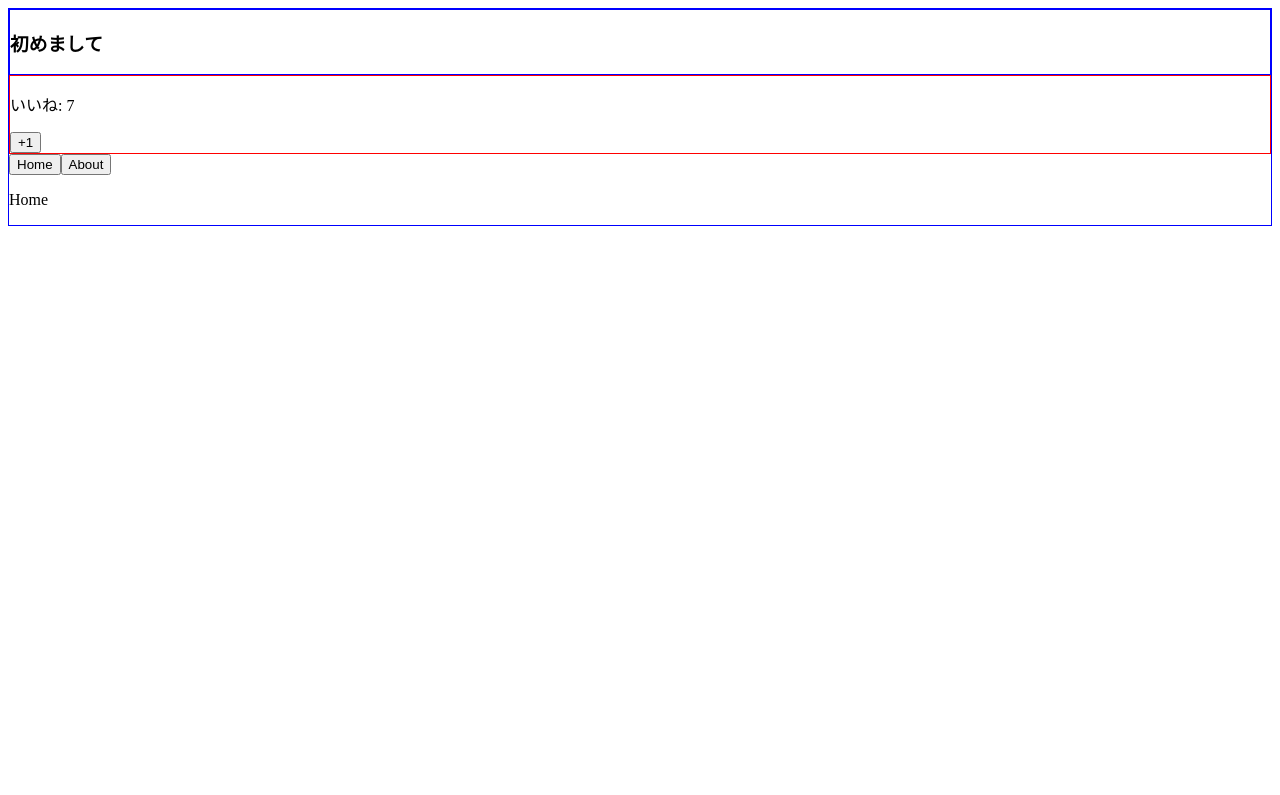
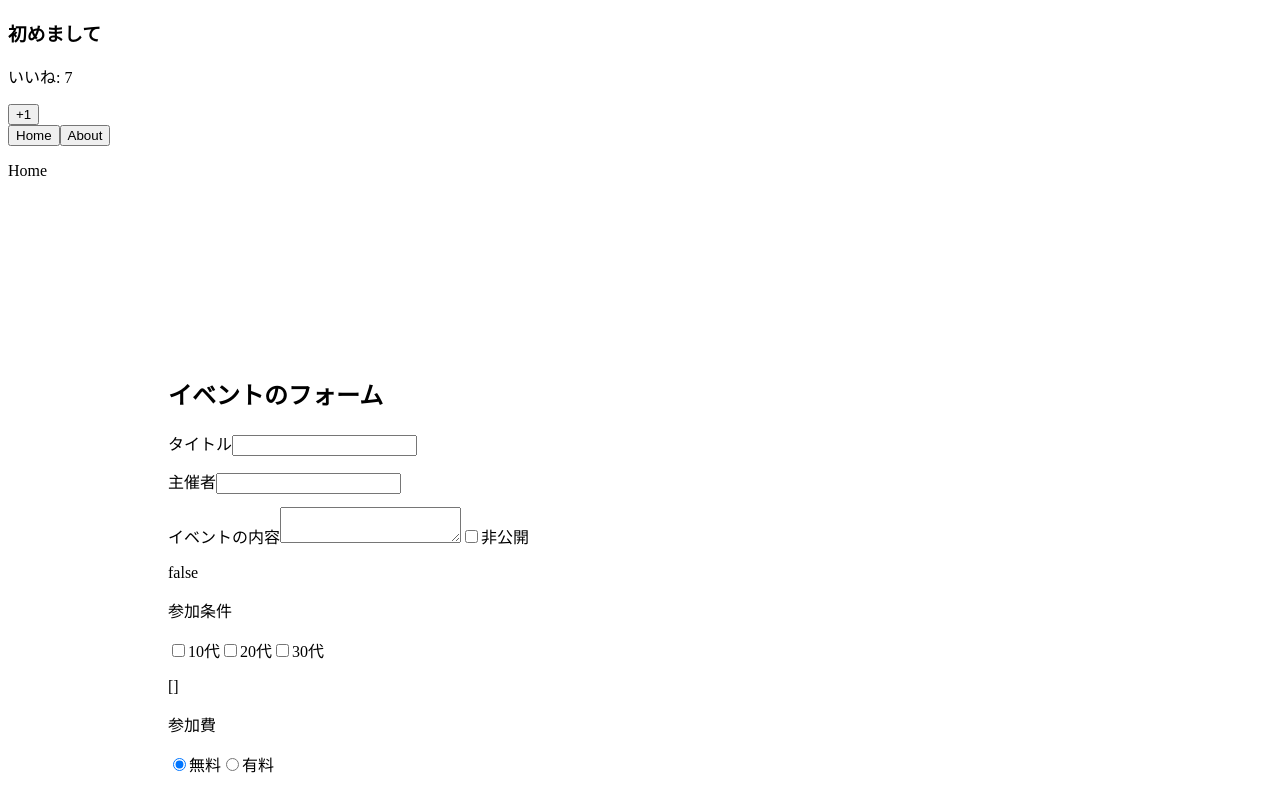
Before and after one commit to asaknkn/vue-study, a Vue app: page / in a window 1280 px wide. Shown: the top 795 px of the page. Built offline with nearby package versions, Linux system fonts and the light colour scheme.

Commit message:
v-model for component

```diff
--- a/src/App.vue
+++ b/src/App.vue
@@ -11,7 +11,80 @@
     <keep-alive>
       <component :is="currentComponent"></component> <!-- keep-alive がないと切り替わるたびにコンポーネントが destroyed される -->
     </keep-alive>
+    <div style="padding: 10rem">
+      <h2>イベントのフォーム</h2>
+      <EventTitle v-model="eventData.title"></EventTitle>
+      <label for="host">主催者</label>
+      <input
+        id="host"
+        type="text"
+        v-model.trim="eventData.host"
+      />
+      <pre>{{eventData.host}}</pre>
 
+      <label for="detail">イベントの内容</label>
+      <textarea id="detail" v-model="eventData.detail"></textarea>
+
+      <input
+        type="checkbox"
+        id="isPrivate"
+        v-model="eventData.isPrivate"
+      />
+      <label for="isPrivate">非公開</label>
+      <p>{{eventData.isPrivate}}</p>
+
+      <p>参加条件</p>
+      <input
+        type="checkbox"
+        id="10"
+        value="10代"
+        v-model="eventData.target"
+      >
+      <label for="10">10代</label>
+
+      <input
+        type="checkbox"
+        id="20"
+        value="20代"
+        v-model="eventData.target"
+      >
+      <label for="20">20代</label>
+
+      <input
+        type="checkbox"
+        id="30"
+        value="30代"
+        v-model="eventData.target"
+      >
+      <label for="30">30代</label>
+
+      <p>{{eventData.target}}</p>
+
+      <p>参加費</p>
+      <input
+        type="radio"
+        id="free"
+        value="無料"
+        v-model="eventData.price"
+      >
+      <label for="free">無料</label>
+      <input
+        type="radio"
+        id="paid"
+        value="有料"
+        v-model="eventData.price"
+      >
+      <label for="paid">有料</label>
+
+      <p>開催場所</p>
+      <select v-model="eventData.location" multiple>
+        <option
+          v-for="location in locations"
+          :key="location"
+        >{{location}}</option>
+      </select>
+      <p>{{eventData.location}}</p>
+    </div>
   </div>
 </template>
 
@@ -19,18 +92,30 @@
 import LikeHeader from "./components/LikeHeader.vue"
 import About from "./components/About.vue"
 import Home from "./components/Home.vue"
+import EventTitle from "./components/EventTitle.vue"
 
   export default {
     data() {
       return {
         number: 14,
-        currentComponent: "Home"
+        currentComponent: "Home",
+        locations: ["東京", "大阪", "愛知"],
+        eventData: {
+          title: "",
+          host: "",
+          detail:"",
+          isPrivate: false,
+          target: [],
+          price: "無料",
+          location: []
+        },
       }
     },
     components: {
       LikeHeader,
       About,
-      Home
+      Home,
+      EventTitle
     },
     methods: {
       incrementNumber(value) {
@@ -39,12 +124,3 @@ import Home from "./components/Home.vue"
     }
   }
 </script>
-
-<style scoped>
-  div {
-    border: 1px solid blue;
-  }
-  h1 {
-    color: burlywood
-  }
-</style>
--- a/src/components/About.vue
+++ b/src/components/About.vue
@@ -4,17 +4,3 @@
     <input />
   </div>
 </template>
-
-<script>
-  export default {
-    destroyed() {
-      console.log("destroyed")
-    },
-    deactivated() {
-      console.log("deactivated")
-    },
-    activated() {
-      console.log("activated")
-    }
-  }
-</script>
--- /dev/null
+++ b/src/components/EventTitle.vue
@@ -0,0 +1,18 @@
+<template>
+  <div>
+    <label for="title">タイトル</label>
+      <input
+        id="title"
+        type="text"
+        :value="value"
+        @input="$emit('input', $event.target.value)"
+      />
+      <pre>{{value}}</pre>
+  </div>
+</template>
+
+<script>
+  export default {
+    props: ["value"]
+  }
+</script>
--- a/src/components/LikeNumber.vue
+++ b/src/components/LikeNumber.vue
@@ -27,9 +27,3 @@ export default {
   }
 }
 </script>
-
-<style scoped>
-  div {
-    border: 1px solid red;
-  }
-</style>
```
